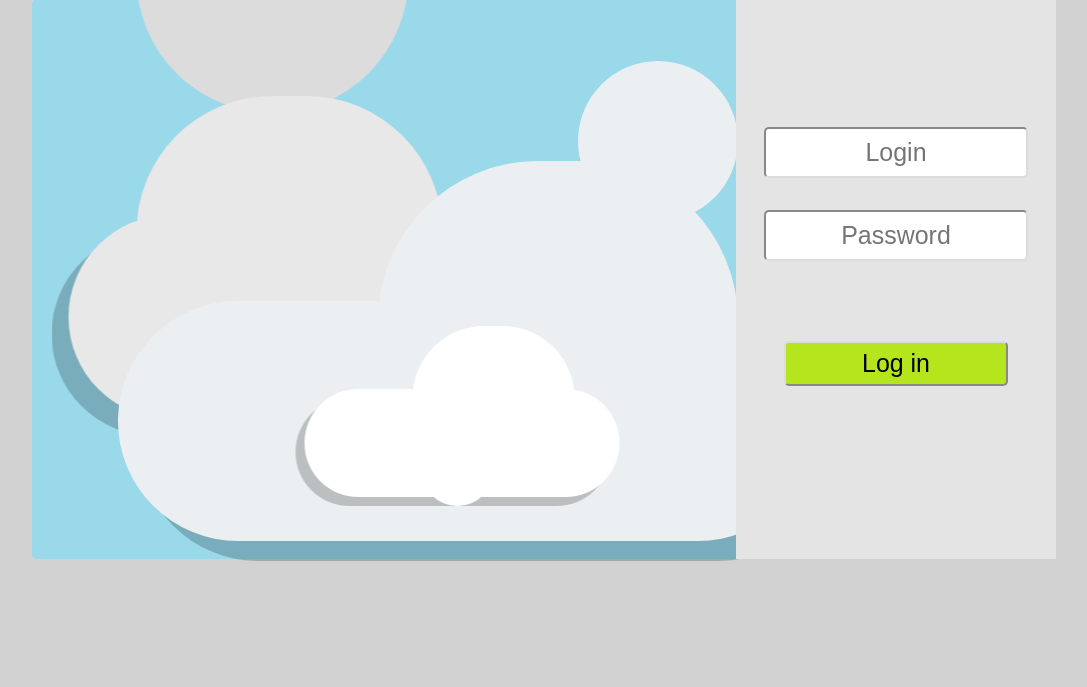
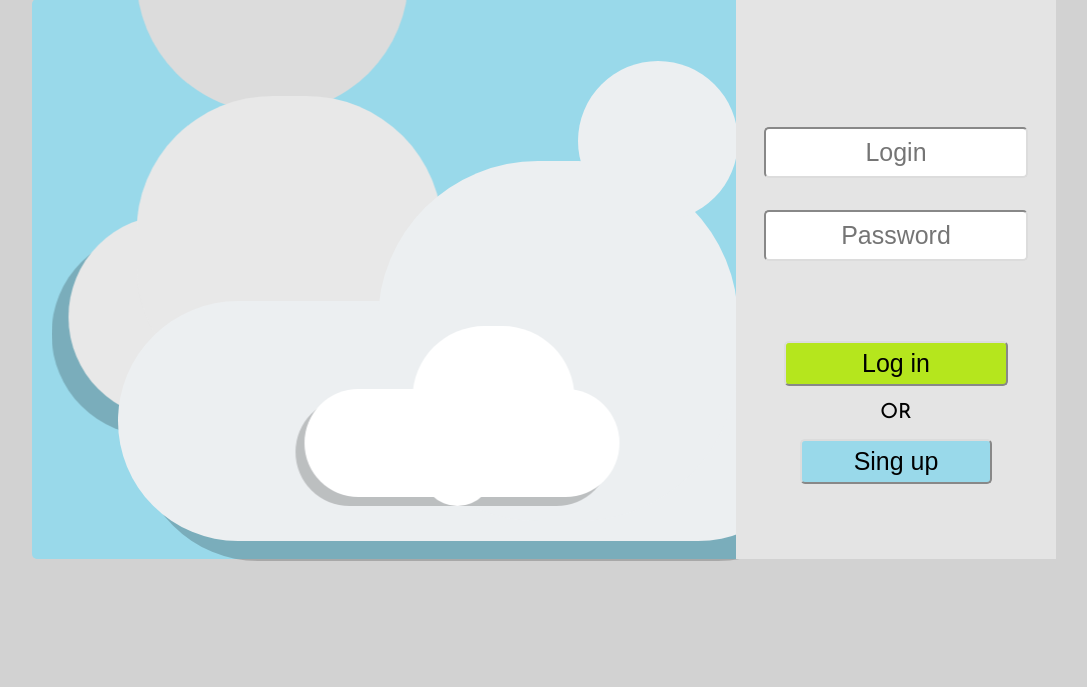
Before and after one commit to RandomGuy090/taskmanager, a Django app: page /login/ in a window 1280 px wide. Shown: the part 129-816 px from the top of the page, without its empty margins (104-1191 px from the left). Run offline with Django 3.2, Linux system fonts and the light colour scheme; some libraries are stand-ins or nearby versions.

Commit message:
login: button to register

```diff
--- a/taskmanager/static/css/login.css
+++ b/taskmanager/static/css/login.css
@@ -5,10 +5,8 @@ body{
 	align-items: center;
 	justify-content: center;
 	background-color: #D2D2D2;
+}
 
-
-
-}
 form{
 	background-color: #99D9EA;
 	width: 80vw;
@@ -62,3 +60,13 @@ input[type="submit"]{
 	width: 100%;
 	height: 100%;
 }
+a{
+	width: 100%;
+	height: 10%;
+}
+
+a > [type="button"]{
+	margin: 5% 20%;
+	width: 60%;
+	background-color: #99D9EA;
+}
--- a/taskmanager/templates/login.html
+++ b/taskmanager/templates/login.html
@@ -21,6 +21,10 @@
 			<input type="password" name="password" placeholder="Password">
 
 			<input type="submit" name="submit" value="Log in">
+			OR
+			<a href="/register/">
+				<input type="button" name="goToRegister" value="Sing up">
+			</a>
 			{% if error %}
 			<div class="error">
 				{{ error }}
```
